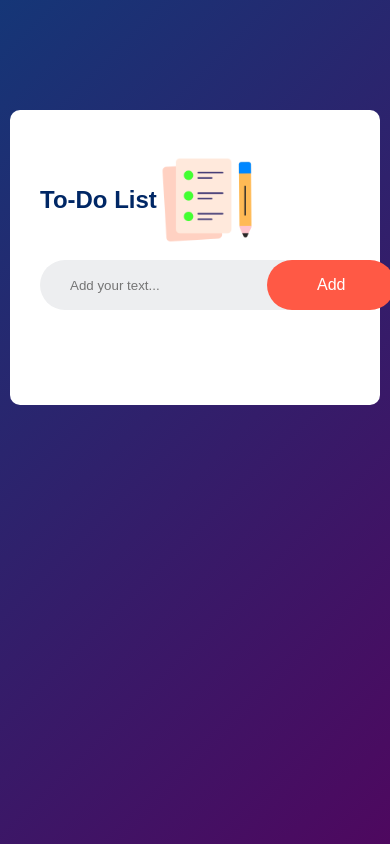
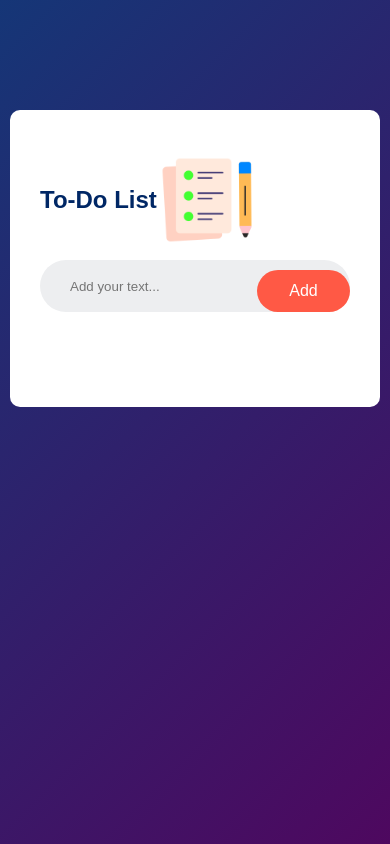
Before and after one commit to MrudulaMakwana/simple-todo, a plain HTML site: page index.html in a window 390 px wide. Drawn offline with Linux system fonts and the light colour scheme.

Commit message:
style.css

```diff
--- a/style.css
+++ b/style.css
@@ -127,7 +127,14 @@ ul li span:hover {
     }
 
     button {
-        margin-left: 10px;
-        /* Add some space between input and button */
+        width: 100%; /* Make the button full width */
+        padding: 16px; /* Adjusted padding for better responsiveness */
+        margin-top: 10px; /* Add some top margin for better spacing */
+    }
+
+    @media (max-width: 390px) {
+        button {
+            padding: 12px; /* Adjusted padding for screens with width 390px or smaller */
+        }
     }
 }
```
